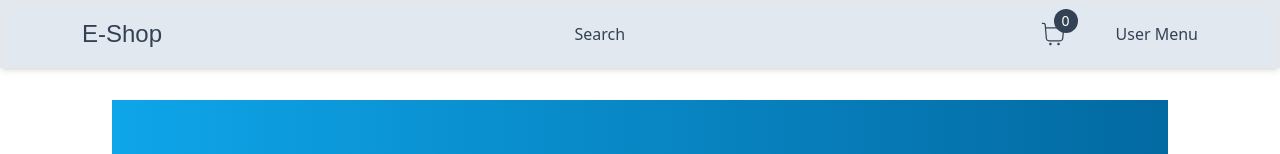
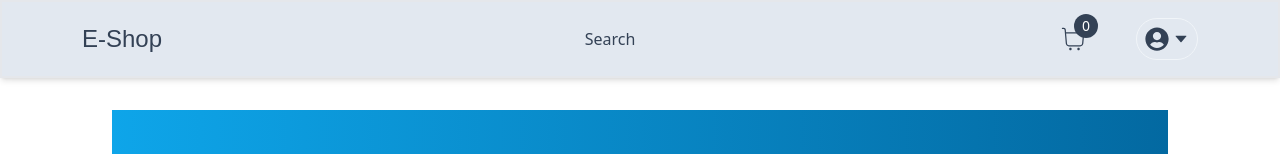
Before and after one commit to sujin-a-s/E-Commerce, a Next.js app: page / in a window 1280 px wide. Shown: the top 154 px of the page. Built offline with nearby package versions, Linux system fonts and the light colour scheme; a web font is replaced by a local one.

Commit message:
User Menu

```diff
--- /dev/null
+++ b/app/components/nav/BackDrop.tsx
@@ -0,0 +1,14 @@
+
+interface BackDropProps {
+    onClick : ()=> void
+}
+
+const BackDrop : React.FC<BackDropProps> = ({onClick}) => {
+    return (
+        <div onClick={onClick} className="z-20 bg-slate-200 opacity-50 w-screen h-screen fixed top-0 left-0">
+
+        </div>
+     );
+}
+
+export default BackDrop;
--- /dev/null
+++ b/app/components/nav/MenuItem.tsx
@@ -0,0 +1,15 @@
+
+interface MenuItemProps {
+    children : React.ReactNode;
+    onClick : ()=> void
+}
+
+const MenuItem: React.FC<MenuItemProps> = ({children, onClick}) => {
+    return (
+        <div className="px-4 py-3 hover:bg-neutral-100 transition" onClick={onClick}>
+            {children}
+        </div>
+     );
+}
+
+export default MenuItem;
--- a/app/components/nav/NavBar.tsx
+++ b/app/components/nav/NavBar.tsx
@@ -2,6 +2,7 @@
 import Container from "../Container";
 import { Redressed } from "next/font/google";
 import CartCount from "./CartCount";
+import UserMenu from "./UserMenu";
 
 const redressed = Redressed({subsets : ["latin"], weight: ["400"]})
 
@@ -15,7 +16,7 @@
                         <div className="hidden md:block">Search</div>
                         <div className="flex items-center gap-8 md:gap-12">
                             <CartCount />
-                            <div>User Menu</div>
+                            <UserMenu />
                         </div>
                     </div>
                 </Container>
--- /dev/null
+++ b/app/components/nav/UserMenu.tsx
@@ -0,0 +1,55 @@
+'use client'
+
+import { useCallback, useState } from "react"
+import Avatar from "../Avatar"
+import { AiFillCaretDown } from "react-icons/ai"
+import Link from "next/link"
+import MenuItem from "./MenuItem"
+import { signOut } from "next-auth/react"
+import BackDrop from "./BackDrop"
+
+
+const UserMenu = () => {
+        const [isOpen , setIsOpen] = useState(false)
+
+        const toggleOpen = useCallback(()=>{
+            setIsOpen((prev) => !prev)
+        },[])
+    return (
+        <>
+        <div className="relative z-30">
+            <div className="p-2 border-[1px] border-slate-100 flex  items-center gap-1 rounded-full cursor-pointer hover:shadow-md transition text-slate-700" onClick={toggleOpen}>
+                <Avatar />
+                <AiFillCaretDown />
+            </div>
+            {isOpen && (
+                <div className="absolute rounded-md shadow-md w-[170px] bg-white overflow-hidden right-0 top-12 text-sm flex flex-col cursor-pointer">
+                    <div>
+                        <Link href="/orders">
+                            <MenuItem onClick={toggleOpen}>Your Orders</MenuItem>
+                        </Link>
+                        <Link href="/admin">
+                            <MenuItem onClick={toggleOpen}>Admin</MenuItem>
+                        </Link>
+                        <MenuItem onClick={()=>{
+                            toggleOpen();
+                            signOut()
+                        }}>Logout</MenuItem>
+                    </div>
+                    <div>
+                        <Link href="/login">
+                            <MenuItem onClick={toggleOpen}>Login</MenuItem>
+                        </Link>
+                        <Link href="/register">
+                            <MenuItem onClick={toggleOpen}>Register</MenuItem>
+                        </Link>
+                    </div>
+                </div>
+            )}
+        </div>
+        {isOpen ? <BackDrop onClick={toggleOpen}/> : null}
+        </>
+     );
+}
+
+export default UserMenu;
```
